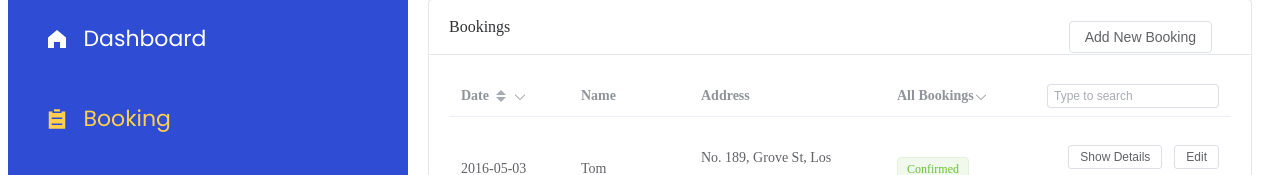
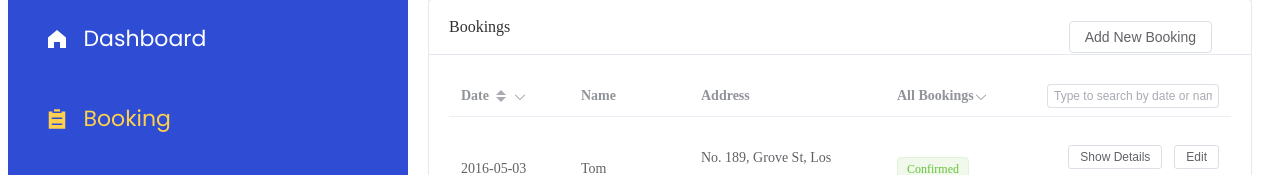
Before and after one commit to COMP90082-2024-SM1/SG-Wombat, a Vue app in the folder src/front-end/sg-wombat/: page /booking in a window 1280 px wide. Shown: the part 119-294 px from the top of the page. Built offline with nearby package versions, Linux system fonts and the light colour scheme.

Commit message:
fix searching bugs

```diff
--- a/src/front-end/sg-wombat/src/components/bookingdetail.vue
+++ b/src/front-end/sg-wombat/src/components/bookingdetail.vue
@@ -22,9 +22,10 @@
             </template>
         </el-table-column>
         <el-table-column align="right">
-      <template #header>
-        <el-input v-model="search" size="small" placeholder="Type to search" />
-      </template>
+        <template #header>
+            <el-input v-model="search" size="small" placeholder="Type to search by date or name" />
+        </template>
+
       <template #default="scope">
         <el-button size="small" @click="showDetails(scope.row)">
           Show Details
@@ -170,9 +171,13 @@ const filterHandler = (
 
 const filteredData = computed(() => {
     return tableData.filter((item) => {
-        return item.date.includes(search.value) || item.name.toLowerCase().includes(search.value.toLowerCase());
+        return item.date.includes(search.value) ||
+               item.name.toLowerCase().includes(search.value.toLowerCase()) ||
+               item.address.toLowerCase().includes(search.value.toLowerCase()) ||
+               item.tag.toLowerCase().includes(search.value.toLowerCase());
     });
 });
+
 
 const tableData: User[] = reactive([
     {
```
